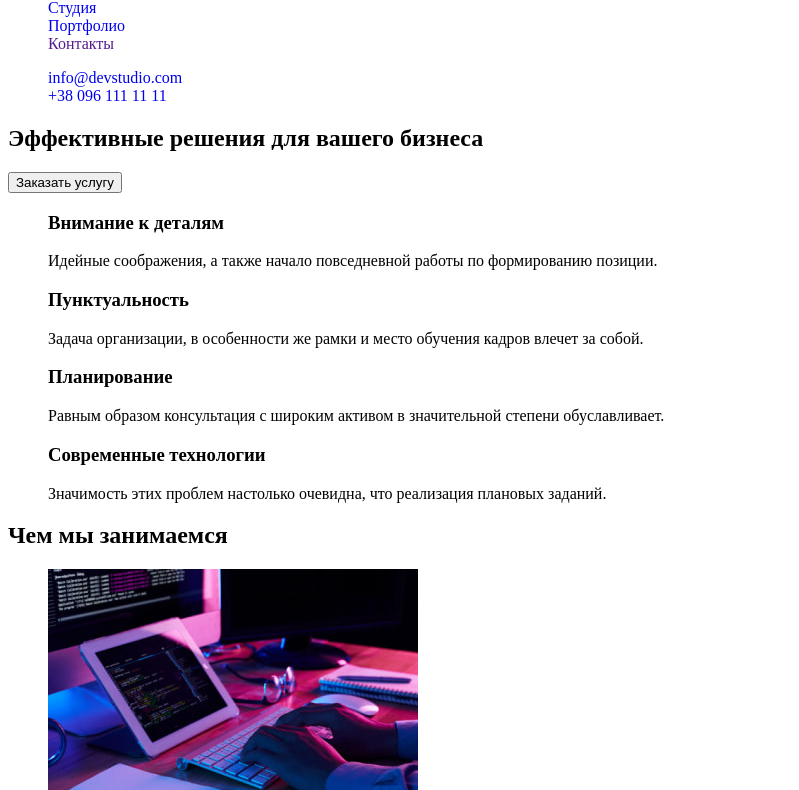
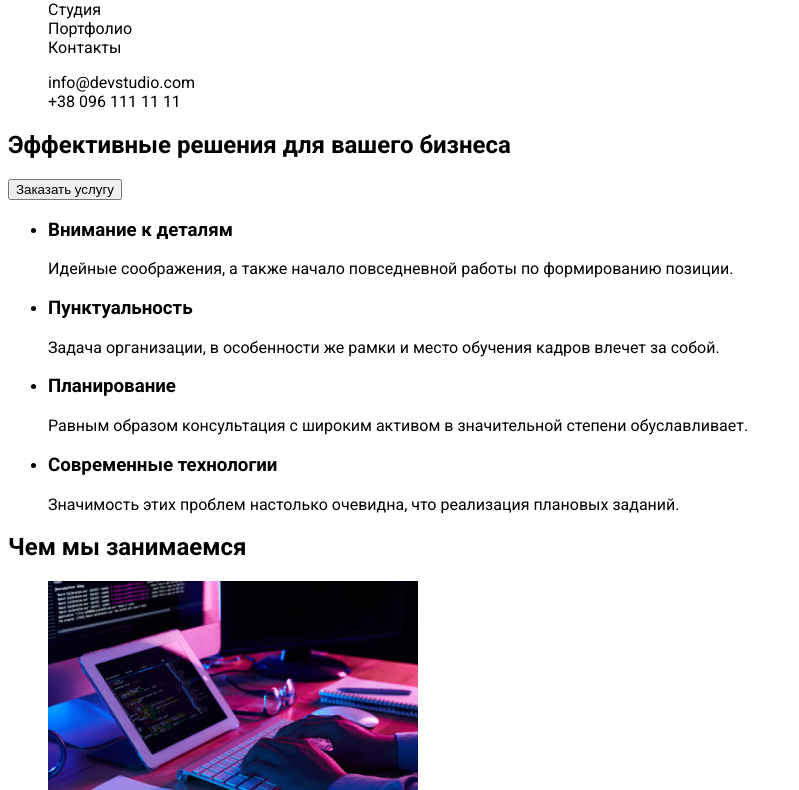
Before and after one commit to VitaliiPoliatykin/goit-markup-hw-02, a plain HTML site: page index.html in a window 1280 px wide. Shown: the part 43-833 px from the top of the page, without its empty margins (0-799 px from the left). Drawn offline with Linux system fonts and the light colour scheme.

Commit message:
Начало стилистики

```diff
--- a/CSS/styles.css
+++ b/CSS/styles.css
@@ -1,3 +1,21 @@
+:root {
+    /* Google Fonts */
+    --main-font: 'Roboto', sans-serif;
+    --secondary-font: 'Raleway', sans-serif;
+
+    /* text colors */
+    --accent-cl: #2196F3;
+    --main-txt-cl: #212121;
+    --secondary-txt-cl: #FFFFFF;
+
+    /* bacground colors */
+    --main-bg-cl: #FFFFFF;
+    --secondary-bg-cl: #2F303A;
+}
+body {
+    font-family: var(--main-font);
+    background-color: var(--main-bg-cl);
+    }
 .visually-hidden {
     position: absolute;
     white-space: nowrap;
@@ -11,15 +29,16 @@
     margin: -1px;
 }
 
-body {
-
-}
-li {
+.list {
     list-style: none;
 }
-a {
+.link {
     text-decoration: none;
+    color: currentColor;
 }
-.address {
+/* Header */
+/* Main content */
+/* Footer */
+.footer-list {
     font-style: normal;
 }
--- a/index.html
+++ b/index.html
@@ -6,7 +6,12 @@
     <meta name="viewport" content="width=device-width, initial-scale=1.0" />
     <title>Студия</title>
     <!--Google Fonts-->
-
+    <link rel="preconnect" href="https://fonts.googleapis.com" />
+    <link rel="preconnect" href="https://fonts.gstatic.com" crossorigin />
+    <link
+      href="https://fonts.googleapis.com/css2?family=Raleway:wght@700&family=Roboto:wght@400;500;700;900&display=swap"
+      rel="stylesheet"
+    />
     <!--Пользовательские стили-->
     <link rel="stylesheet" href="./CSS/styles.css" />
   </head>
@@ -19,28 +24,30 @@
       >
       <!--Навигация сайта-->
       <nav class="navigation">
-        <ul class="navigation-list">
-          <li class="navigation-item"><a class="navigation-link" href="./index.html">Студия</a></li>
+        <ul class="list navigation-list">
           <li class="navigation-item">
-            <a class="navigation-link" href="./portfolio.html">Портфолио</a>
+            <a class="link navigation-link" href="./index.html">Студия</a>
           </li>
-          <li class="navigation-item"><a class="navigation-link" href="">Контакты</a></li>
+          <li class="navigation-item">
+            <a class="link navigation-link" href="./portfolio.html">Портфолио</a>
+          </li>
+          <li class="navigation-item"><a class="link navigation-link" href="">Контакты</a></li>
         </ul>
       </nav>
       <!--Контактные данные-->
-      <ul class="contacts">
-        <li class="contacts-list">
-          <a class="contacts-link" href="mailto:info@devstudio.com">info@devstudio.com</a>
+      <ul class="list contacts-list">
+        <li class="contacts-item">
+          <a class="link contacts-link" href="mailto:info@devstudio.com">info@devstudio.com</a>
         </li>
-        <li class="contacts-list">
-          <a class="contacts-link" href="tel:+380961111111">+38 096 111 11 11</a>
+        <li class="contacts-item">
+          <a class="link contacts-link" href="tel:+380961111111">+38 096 111 11 11</a>
         </li>
       </ul>
     </header>
     <!--Основной контент сайта-->
     <main>
       <!--Герой-->
-      <section>
+      <section class="hero">
         <h1>Эффективные решения для вашего бизнеса</h1>
         <button type="button">Заказать услугу</button>
       </section>
@@ -139,16 +146,21 @@
         >Web<span class="footer-studio">Studio</span></a
       >
       <!--Адреc и Контактные данные-->
-      <address class="address">
-        <ul class="footer-list">
+      <address>
+        <ul class="list footer-list">
           <li class="footer-item">
             <a
+              class="link address-link"
               href="https://www.google.com.ua/maps/place/%D0%B1%D1%83%D0%BB.+%D0%9B%D0%B5%D1%81%D0%B8+%D0%A3%D0%BA%D1%80%D0%B0%D0%B8%D0%BD%D0%BA%D0%B8,+26,+%D0%9A%D0%B8%D0%B5%D0%B2,+02000/@50.4265807,30.5361971,17z/data=!3m1!4b1!4m5!3m4!1s0x40d4cf0e033ecbe9:0x57a4dffefec77da0!8m2!3d50.4265807!4d30.5383858?hl=ru"
-              >г.Киев, пр-т Леси Украинки, 26</a class="footer-link"
+              >г.Киев, пр-т Леси Украинки, 26</a
             >
           </li>
-          <li class="footer-item"><a class="footer-link" href="mailto:info@devstudio.com">info@devstudio.com</a></li>
-          <li class="footer-item"><a class="footer-link" href="tel:+380961111111">+38 096 111 11 11</a></li>
+          <li class="footer-item">
+            <a class="link footer-link" href="mailto:info@devstudio.com">info@devstudio.com</a>
+          </li>
+          <li class="footer-item">
+            <a class="link footer-link" href="tel:+380961111111">+38 096 111 11 11</a>
+          </li>
         </ul>
       </address>
     </footer>
```
